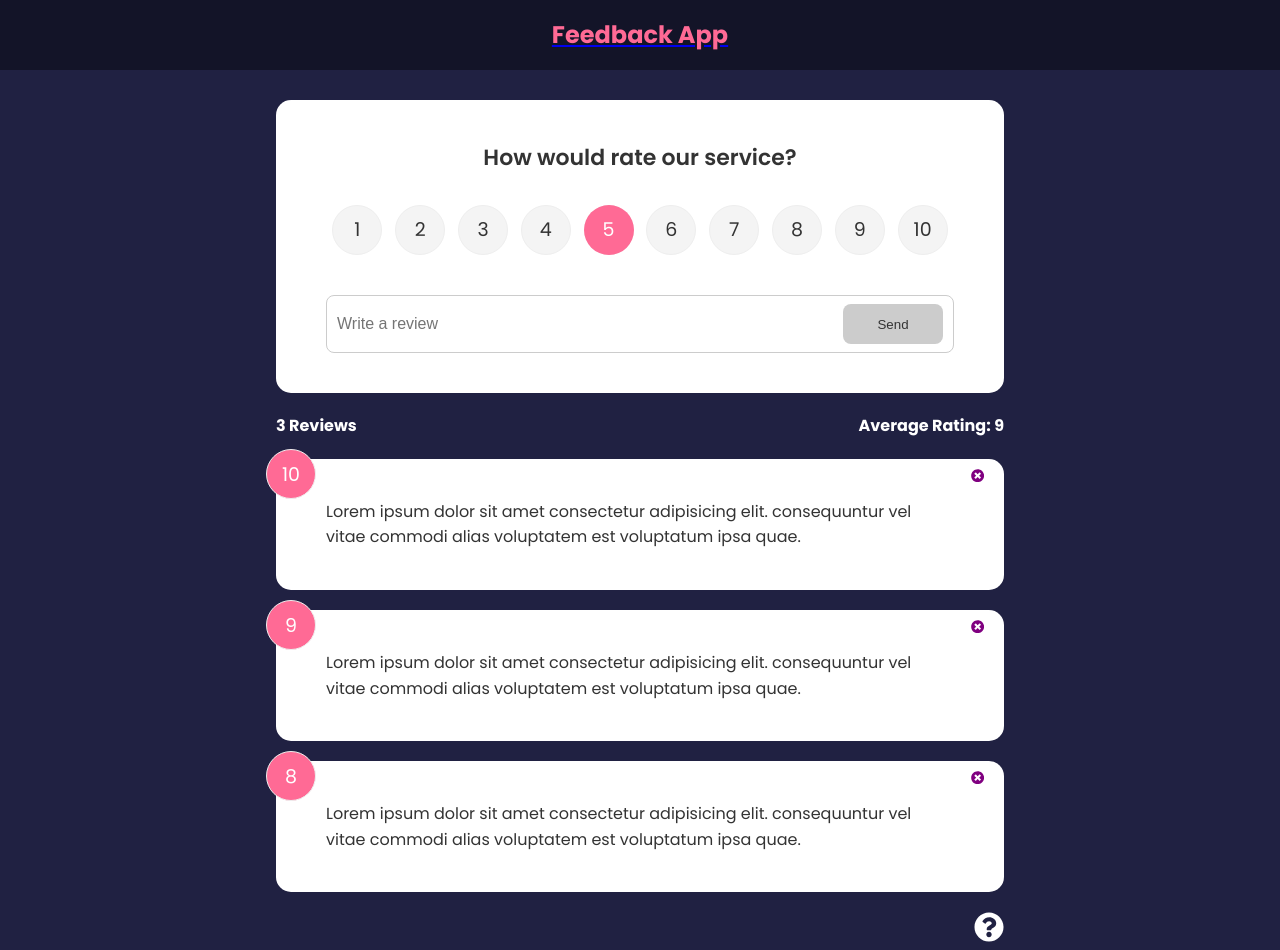
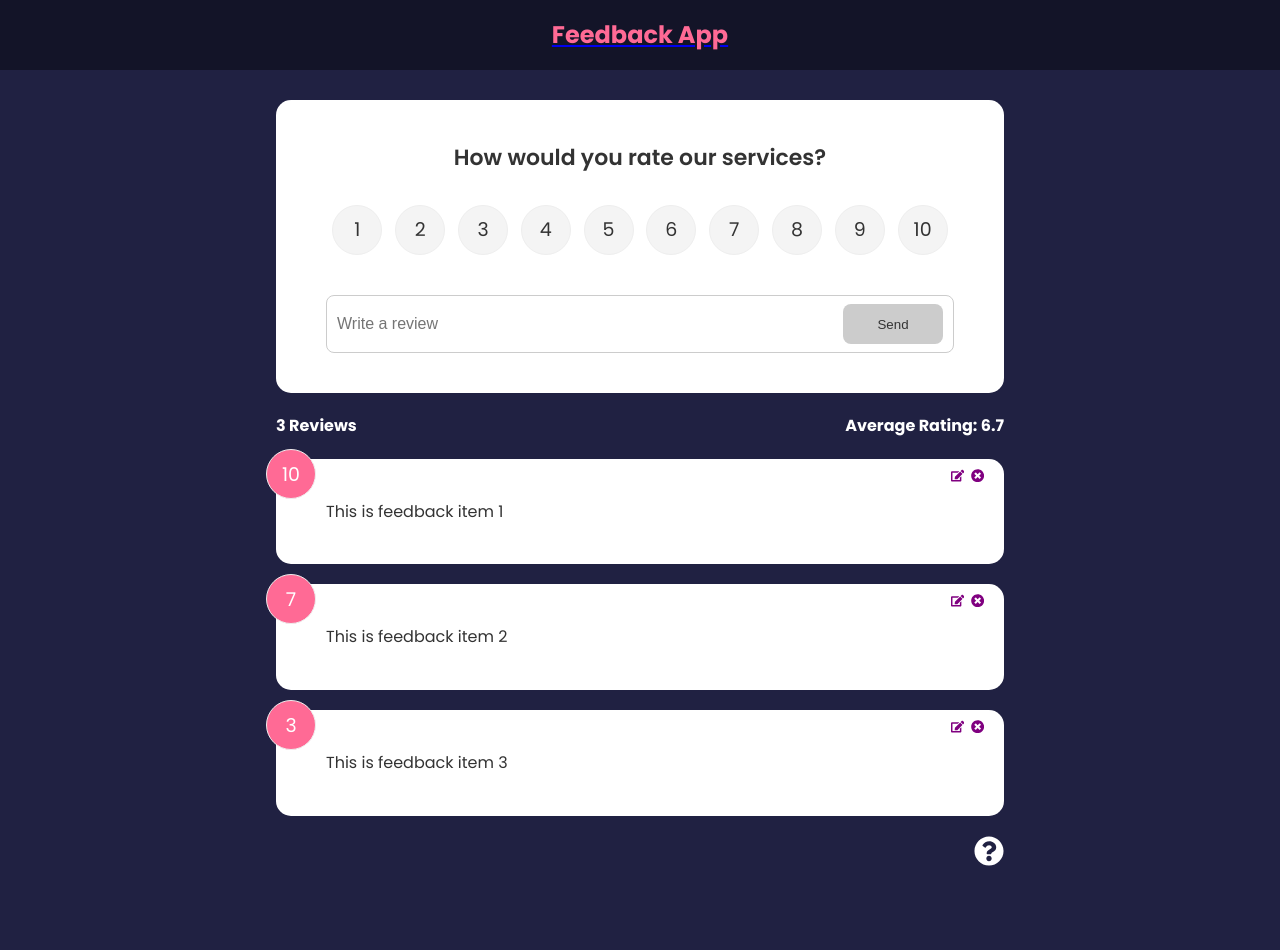
Before and after one commit to michaelmburu/feedback-app, a React (Create React App) app: page / in a window 1280 px wide. After the commit the page ends 873 px from the top, so only its background shows below. Built offline with nearby package versions, Linux system fonts and the light colour scheme.

Commit message:
- Added Context API, useContext Hook and swtiched from prop drilling

```diff
--- a/package.json
+++ b/package.json
@@ -12,6 +12,7 @@
     "react-icons": "^4.4.0",
     "react-router-dom": "^6.3.0",
     "react-scripts": "5.0.1",
+    "serve": "^14.0.1",
     "uuid": "^8.3.2",
     "web-vitals": "^2.1.4"
   },
--- a/src/App.js
+++ b/src/App.js
@@ -1,40 +1,24 @@
-import {v4 as uuidv4} from 'uuid'
 import {BrowserRouter, Routes, Route} from 'react-router-dom'
-import { useState } from "react"
 import FeedbackList from "./components/Feedback/FeedbackList"
-import { FeedbackForm } from "./components/FeedbackForm"
+import FeedbackForm  from "./components/FeedbackForm"
 import FeedbackStats from "./components/FeedbackStats"
 import Header from "./components/Header/Header"
-import FeedbackData from "./data/FeedbackData"
 import AboutPage from './pages/AboutPage'
 import AboutIconLink from './components/AboutIconLink'
+import {FeedbackProvider} from './context/FeedbackContext'
 
 function App() {
 
-    const [feedback, setFeedback] = useState(FeedbackData)
-
-    const deleteFeedback = (id) => {
-        if(window.confirm('Are you sure you want to delete')){
-            setFeedback(feedback.filter((item) => item.id !== id))
-        }
-
-    }
-
-    const addFeedback = (newFeedback) => {
-        // Add id using uuidv4
-        newFeedback.id = uuidv4()
-        setFeedback([newFeedback, ...feedback])
-    }
-
     return (
+        <FeedbackProvider>
             <BrowserRouter>
                 <Header />
                 <div className='container'>
                     <Routes>
                         <Route exact path='/' element={<>
-                        <FeedbackForm handleAddFeedback={addFeedback}/>
-                        <FeedbackStats feedback={feedback} />
-                        <FeedbackList feedback={feedback} handleDelete={deleteFeedback} />
+                            <FeedbackForm />
+                            <FeedbackStats />
+                            <FeedbackList />
                         </>}>
                         </Route>
                         <Route path='/about' element={<AboutPage />} />
@@ -43,6 +27,7 @@ function App() {
                 </div>
 
             </BrowserRouter>
+        </FeedbackProvider>
     )
 }
 
--- a/src/components/Feedback/FeedbackItem.jsx
+++ b/src/components/Feedback/FeedbackItem.jsx
@@ -1,14 +1,21 @@
 import React from 'react'
 import Card from '../shared/Card/Card'
 import PropTypes from 'prop-types'
-import {FaTimesCircle} from 'react-icons/fa'
-const FeedbackItem = ({item, handleDelete}) => {
+import {FaTimesCircle, FaEdit} from 'react-icons/fa'
+import { useContext } from 'react'
+import FeedbackContext from '../../context/FeedbackContext'
+const FeedbackItem = ({item}) => {
+
+    const {deleteFeedback, editFeedback} = useContext(FeedbackContext)
 
     return (
             <Card>
                 <div className='num-display'>{item.rating}</div>
-                <button onClick={() => handleDelete(item.id)} className='close'>
+                <button onClick={() => deleteFeedback(item.id)} className='close'>
                     <FaTimesCircle color='purple' />
+                </button>
+                <button onClick={() => editFeedback(item)} className="edit">
+                    <FaEdit color='purple' />
                 </button>
                 <div className='text-display'>{item.text}</div>
             </Card>
--- a/src/components/Feedback/FeedbackList.jsx
+++ b/src/components/Feedback/FeedbackList.jsx
@@ -2,8 +2,12 @@ import React from 'react'
 import {motion, AnimatePresence} from 'framer-motion';
 import FeedbackItem from './FeedbackItem'
 import PropTypes from 'prop-types'
+import { useContext } from 'react';
+import FeedbackContext from '../../context/FeedbackContext';
 
-const FeedbackList = ({feedback, handleDelete}) => {
+const FeedbackList = () => {
+
+    const {feedback} = useContext(FeedbackContext)
 
     if(!feedback || feedback.length === 0) {
         return (
@@ -18,7 +22,7 @@ const FeedbackList = ({feedback, handleDelete}) => {
             <AnimatePresence>
                 {feedback.map((item) => (
                     <motion.div key={item.id} initial={{opacity: 0}} animate={{opacity: 1}} exit={{opacity: 0}}>
-                        <FeedbackItem key={item.id} item={item} handleDelete={handleDelete} />
+                        <FeedbackItem key={item.id} item={item} />
                     </motion.div>
 
                 ))}
@@ -37,14 +41,4 @@ const FeedbackList = ({feedback, handleDelete}) => {
 */
 }
 
-FeedbackList.protoTypes = {
-    feedback: PropTypes.arrayOf(
-        PropTypes.shape({
-            id: PropTypes.number.isRequired,
-            text: PropTypes.string.isRequired,
-            rating: PropTypes.number.isRequired
-        })
-    )
-}
-
 export default FeedbackList
--- a/src/components/FeedbackForm.jsx
+++ b/src/components/FeedbackForm.jsx
@@ -1,16 +1,32 @@
-import React from 'react'
-import { useState } from 'react'
+import { useState, useEffect, React } from 'react'
 import Card from './shared/Card/Card'
 import RatingSelect from './RatingSelect'
 import Button from './shared/Button/Button'
+import FeedbackContext from '../context/FeedbackContext'
+import { useContext } from 'react'
+
+
 // Create a rating select component
-export const FeedbackForm = ({handleAddFeedback}) => {
+ const FeedbackForm = () => {
 
     const [text, setText] = useState('');
     const [btnDisabled, setbtnDisabled] = useState(true)
     const [rating, setRating] = useState(10)
     const [validationMessage, setValidationMessage] = useState('')
 
+    const {addFeedback, feedbackEdit, updateFeedback} = useContext(FeedbackContext)
+
+    useEffect(() => {
+
+        if(feedbackEdit.edit === true) {
+            setbtnDisabled(false)
+            setText(feedbackEdit.item.text)
+            setRating(feedbackEdit.item.rating)
+        }
+
+    }, [feedbackEdit])
+
+    console.log(useContext(FeedbackContext))
     const handleTextChange = (e) => {
         // Perform validation
         if(text === '') {
@@ -28,6 +44,7 @@ export const FeedbackForm = ({handleAddFeedback}) => {
     }
 
     const handleSubmit = (e) => {
+
         e.preventDefault()
         if(text.trim().length > 10) {
             const newFeedback = {
@@ -35,7 +52,12 @@ export const FeedbackForm = ({handleAddFeedback}) => {
                 rating
             }
 
-            handleAddFeedback(newFeedback)
+            if(feedbackEdit.edit === true) {
+                updateFeedback(feedbackEdit.item.id, newFeedback)
+            } else {
+                addFeedback(newFeedback)
+            }
+
             setText('') //Clear text field
         }
     }
@@ -43,7 +65,7 @@ export const FeedbackForm = ({handleAddFeedback}) => {
   return (
     <Card>
         <form onSubmit={handleSubmit}>
-            <h2>How would rate our service?</h2>
+            <h2>How would you rate our services?</h2>
             <RatingSelect select={(rating) => setRating(rating)}/>
             <div className="input-group">
                 <input value={text} onChange={(e) => handleTextChange(e)} type="text" placeholder='Write a review' />
@@ -54,3 +76,5 @@ export const FeedbackForm = ({handleAddFeedback}) => {
     </Card>
   )
 }
+
+export default FeedbackForm
--- a/src/components/FeedbackStats.jsx
+++ b/src/components/FeedbackStats.jsx
@@ -1,7 +1,11 @@
 import React from 'react'
-import PropTypes from 'prop-types'
+import { useContext } from 'react'
+import FeedbackContext from '../context/FeedbackContext'
 
-const FeedbackStats = ({feedback}) => {
+
+const FeedbackStats = () => {
+
+    const {feedback} = useContext(FeedbackContext)
 
     //Calculate ratings average. Takes in accumulator, current and default = 0
     let average = feedback.reduce((accumulator, current) => {
@@ -20,8 +24,4 @@ const FeedbackStats = ({feedback}) => {
   )
 }
 
-FeedbackStats.propTypes = {
-    feedback: PropTypes.array.isRequired,
-}
-
 export default FeedbackStats
--- a/src/components/RatingSelect.jsx
+++ b/src/components/RatingSelect.jsx
@@ -1,8 +1,16 @@
 import React from 'react'
-import { useState } from 'react'
+import { useEffect } from 'react'
+import { useState, useContext } from 'react'
+import FeedbackContext from '../context/FeedbackContext'
 
 const RatingSelect = ({select}) => {
     const [selected, setSelected] = useState(5)
+
+    const {feedbackEdit} = useContext(FeedbackContext)
+
+    useEffect(() => {
+        setSelected(feedbackEdit.item.rating)
+    }, [feedbackEdit])
 
     const handleChange = (e) => {
         setSelected(+e.currentTarget.value)
--- /dev/null
+++ b/src/context/FeedbackContext.js
@@ -0,0 +1,62 @@
+import React, { createContext, useState } from 'react'
+import {v4 as uuidv4} from 'uuid'
+
+const FeedbackContext = createContext()
+
+export const FeedbackProvider = ({children}) => {
+
+    const [feedback, setFeedback] = useState([
+        {
+            id: 1,
+            text: 'This is feedback item 1',
+            rating: 10
+        },
+        {
+            id: 2,
+            text: 'This is feedback item 2',
+            rating: 7
+        },
+        {
+            id: 3,
+            text: 'This is feedback item 3',
+            rating: 3
+        }
+    ])
+
+    const [feedbackEdit, setFeedBackEdit] = useState({
+        item: {},
+        edit: false
+    })
+
+
+    const addFeedback = (newFeedback) => {
+        // Add id using uuidv4
+        newFeedback.id = uuidv4()
+        setFeedback([newFeedback, ...feedback])
+    }
+
+    const deleteFeedback = (id) => {
+        if(window.confirm('Are you sure you want to delete')){
+            setFeedback(feedback.filter((item) => item.id !== id))
+        }
+    }
+
+    const editFeedback = (item) => {
+        setFeedBackEdit({
+            item,
+            edit: true
+        })
+    }
+
+    const updateFeedback = (id, newUpdateFeedback) => {
+        setFeedback(feedback.map((item) => item.id === id  ? {...item, ...newUpdateFeedback} : item))
+    }
+
+    return (
+        <FeedbackContext.Provider value={{feedback, addFeedback, feedbackEdit, deleteFeedback, editFeedback, updateFeedback}}>
+            {children}
+        </FeedbackContext.Provider>
+    )
+}
+
+export default FeedbackContext
```
Also changed, not shown: 1 other file (tests, documents, lock files or other folders). Lines whose indentation alone changed are shown as unchanged.
